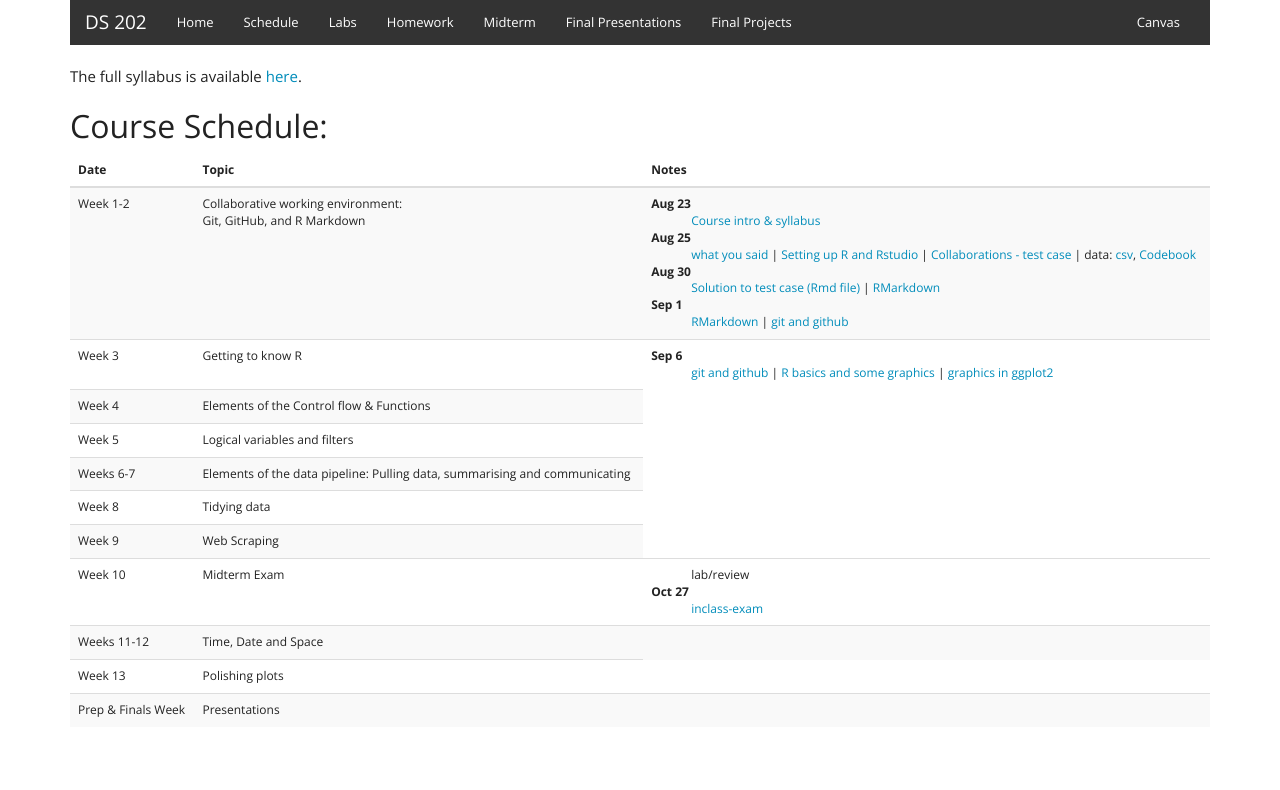
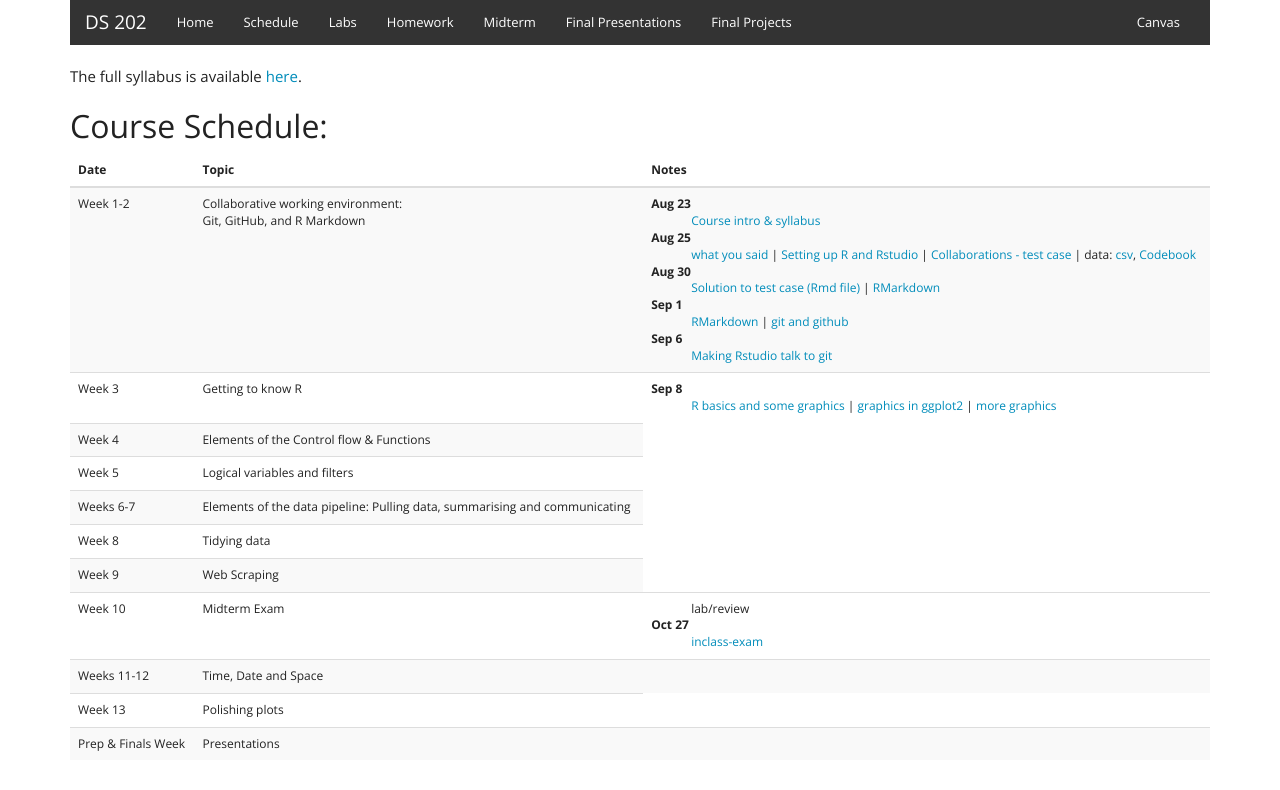
Before and after one commit to DS202-at-ISU/DS202-at-ISU.github.io, a Jekyll site: the page built from schedule.html, in a window 1280 px wide. Shown: the top 790 px of the page. Built offline with Jekyll 4.4.1, drawn with Linux system fonts in a browser that asks for light colours.

Commit message:
links to slides for Thursday

```diff
--- a/schedule.html
+++ b/schedule.html
@@ -39,6 +39,11 @@ The full syllabus is available <a href="syllabus.pdf" target=_blank>here</a>.
           <dd>
  <a href="../materials/01_collaborative-environment/03_rmarkdown.html" target=_blank>RMarkdown</a>  | <a href="../materials/01_collaborative-environment/04_git.html" target=_blank>git and github</a>
           </dd>
+                      <dt>Sep 6</dt>
+
+          <dd>
+ <a href="../materials/01_collaborative-environment/04_git.html" target=_blank>Making Rstudio talk to git</a>            </dd>
+
           </dl>
         </td>
       </tr>
@@ -47,10 +52,11 @@ The full syllabus is available <a href="syllabus.pdf" target=_blank>here</a>.
         <td>Getting to know R</td>
         <td>
           <dl>
-            <dt>Sep 6</dt>
+            <dt>Sep 8</dt>
+                      <dd>
+ <a href="../materials/02_r-intro/01_r-calculator.html">R basics and some graphics</a> | <a href="../materials/02_r-intro/02_r-graphics.html" target=_blank>graphics in ggplot2</a> |
+          <a href="../materials/02_r-intro/03_r-graphics.html" target=_blank>more graphics</a>  </dd>
 
-          <dd>
- <a href="../materials/01_collaborative-environment/04_git.html" target=_blank>git and github</a>  | <a href="../materials/02_r-intro/01_r-calculator.html">R basics and some graphics</a> | <a href="../materials/02_r-intro/02_r-graphics.html" target=_blank>graphics in ggplot2</a>
           </dd>
 <!--          <dt>Jan 23</dt>
           <dd><a href="../materials/02_r-intro/01_r-calculator.html" target=_blank>R basics and some graphics</a></dd>
```
